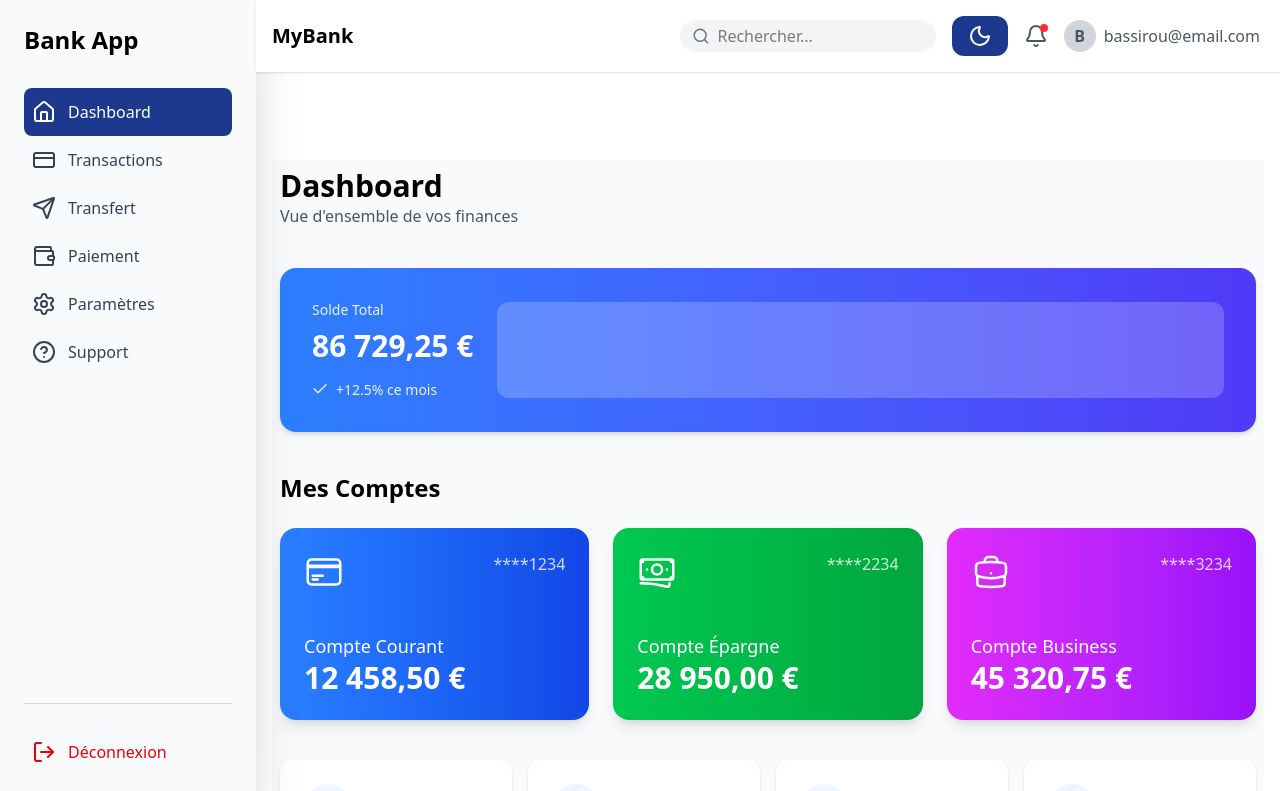
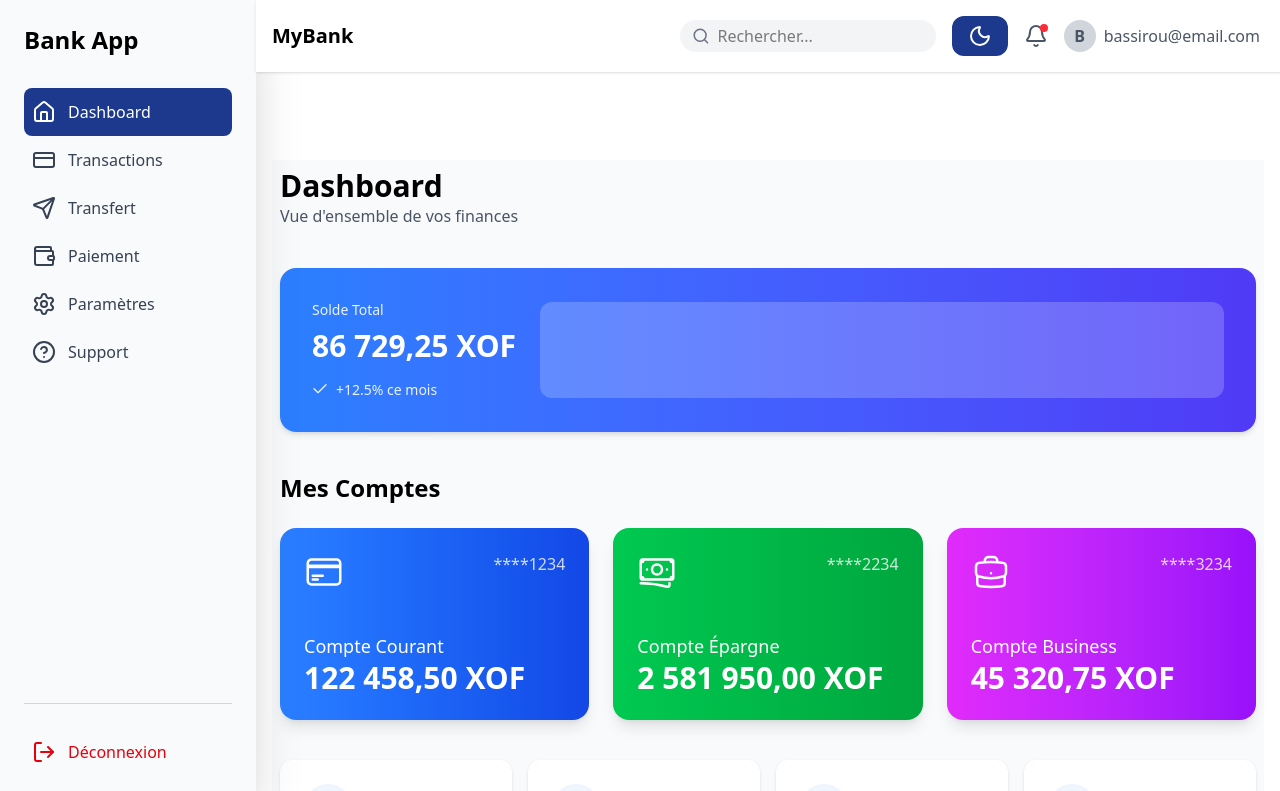
Before and after one commit to adenadams20/frontend1, a React (Vite) app: page /dashboard in a window 1280 px wide. Shown: the top 791 px of the page. Built offline with nearby package versions, Linux system fonts and the light colour scheme.

Commit message:
petite modification de mon chatbot

```diff
--- a/src/pages/Dashboard.jsx
+++ b/src/pages/Dashboard.jsx
@@ -47,7 +47,7 @@ export default function Dashboard() {
         <div className="flex flex-col lg:flex-row lg:items-center lg:justify-between gap-6">
           <div>
             <p className="text-sm opacity-90">Solde Total</p>
-            <p className="text-3xl font-semibold mt-2">86 729,25 €</p>
+            <p className="text-3xl font-semibold mt-2">86 729,25 XOF</p>
 
             <div className="flex items-center mt-4 text-sm opacity-90">
               <svg className="w-4 h-4 mr-2" fill="none" stroke="currentColor" viewBox="0 0 24 24">
@@ -226,9 +226,9 @@ function TransactionItem({ icon, bg, color, title, subtitle, amount, amountColor
 /* COMPTES */
 function AccountsCards() {
   const accounts = [
-    { name: "Compte Courant", amount: "12 458,50 €", number: "****1234", icon: CreditCardIcon, gradient: "from-blue-500 to-blue-700" },
-    { name: "Compte Épargne", amount: "28 950,00 €", number: "****2234", icon: BanknotesIcon, gradient: "from-green-500 to-green-600" },
-    { name: "Compte Business", amount: "45 320,75 €", number: "****3234", icon: BriefcaseIcon, gradient: "from-fuchsia-500 to-purple-600" },
+    { name: "Compte Courant", amount: "122 458,50 XOF", number: "****1234", icon: CreditCardIcon, gradient: "from-blue-500 to-blue-700" },
+    { name: "Compte Épargne", amount: "2 581 950,00 XOF", number: "****2234", icon: BanknotesIcon, gradient: "from-green-500 to-green-600" },
+    { name: "Compte Business", amount: "45 320,75 XOF", number: "****3234", icon: BriefcaseIcon, gradient: "from-fuchsia-500 to-purple-600" },
   ];
 
   return (
--- a/src/pages/FAQ.jsx
+++ b/src/pages/FAQ.jsx
@@ -6,6 +6,11 @@ import InputField from "../components/InputField";
 import Button from "../components/Button";
 
 export default function FAQ() {
+  const [activeCategory, setActiveCategory] = useState("Toutes");
+  const [openIndex, setOpenIndex] = useState(null);
+  const [search, setSearch] = useState("");
+  const [chatOpen, setChatOpen] = useState(false); // État du chat
+
   const categories = [
     "Toutes",
     "Compte",
@@ -25,7 +30,7 @@ export default function FAQ() {
     {
       category: "Transferts",
       question: "Quelle est la limite de transfert quotidienne ?",
-      answer: "La limite de transfert quotidienne standard est de 3 279 785 Francs CFA.Pour augmenter cette limite, contactez notre service client.",
+      answer: "La limite de transfert quotidienne standard est de 3 279 785 Francs CFA. Pour augmenter cette limite, contactez notre service client.",
     },
     {
       category: "Sécurité",
@@ -48,10 +53,6 @@ export default function FAQ() {
       answer: "Contactez immédiatement notre support.",
     },
   ];
-
-  const [activeCategory, setActiveCategory] = useState("Toutes");
-  const [openIndex, setOpenIndex] = useState(null);
-  const [search, setSearch] = useState("");
 
   const filteredQuestions = questions.filter((q) => {
     const matchCategory = activeCategory === "Toutes" || q.category === activeCategory;
@@ -104,9 +105,7 @@ export default function FAQ() {
           </div>
           <h2 className="text-lg font-semibold">Chat en direct</h2>
           <p className="text-gray-500 mt-1">Lun–Ven, 9h–18h</p>
-          <a href="/chat" className="text-blue-600 font-medium mt-3 inline-block">
-            Démarrer le chat
-          </a>
+          {/* Plus de lien “Démarrer le chat” ici */}
         </div>
 
       </div>
@@ -184,7 +183,6 @@ export default function FAQ() {
 
         <form className="space-y-4">
 
-    {/* NOM + EMAIL SUR LA MÊME LIGNE */}
           <div className="grid grid-cols-1 md:grid-cols-2 gap-6">
             <div>
               <label className="block font-medium text-gray-700">Nom</label>
@@ -198,19 +196,19 @@ export default function FAQ() {
               <label className="block font-medium text-gray-700">Email</label>
               <InputField
                 type="email"
-          className="w-full   px-4 py-2 mt-1"
+                className="w-full px-4 py-2 mt-1"
               />
             </div>
+
             <div className="col-span-2">
               <label className="block font-medium text-gray-700">Sujet</label>
               <InputField
                 type="text"
-    className="w-full  px-4 py-2 mt-1"
+                className="w-full px-4 py-2 mt-1"
               />
             </div>
           </div>
 
-    {/* MESSAGE */}
           <div>
             <label className="block font-medium text-gray-700">Message</label>
             <textarea
@@ -219,10 +217,9 @@ export default function FAQ() {
             ></textarea>
           </div>
 
-    {/* BOUTON */}
           <Button
             type="submit"
-  className="flex items-center gap-2  text-white py-3 px-6 rounded-xl text-lg transition-all"
+            className="flex items-center gap-2 text-white py-3 px-6 rounded-xl text-lg transition-all"
           >
             <PaperAirplaneIcon className="w-5 h-5 text-white rotate-45" />
             Envoyer le message
@@ -231,6 +228,26 @@ export default function FAQ() {
         </form>
       </div>
 
+      {/* WIDGET CHAT FLOTTANT */}
+      {chatOpen && (
+        <div className="fixed bottom-24 right-8 w-80 h-96 z-50 shadow-xl border rounded-xl overflow-hidden">
+          <iframe
+            src="https://cdn.botpress.cloud/webchat/v3.5/shareable.html?configUrl=https://files.bpcontent.cloud/2025/12/09/15/20251209152529-RX4ONOEM.json&backgroundColor=%238000ff"
+            className="w-full h-full"
+            title="Support Chat"
+            frameBorder="0"
+            allow="microphone; camera"
+          ></iframe>
+        </div>
+      )}
+
+      {/* BOUTON DE LA BULLE FIXE */}
+      <button
+        onClick={() => setChatOpen(!chatOpen)}
+        className="fixed bottom-8 right-8 bg-purple-600 text-white w-16 h-16 rounded-full shadow-lg flex items-center justify-center z-50 hover:bg-purple-700 transition"
+      >
+        <ChatBubbleLeftRightIcon className="w-8 h-8" />
+      </button>
 
     </div>
   );
```
Also changed, not shown: package.json (+4 -4 lines), tailwind.config.cjs (line endings or trailing spaces), 1 other file (tests, documents, lock files or other folders). Lines whose indentation alone changed are shown as unchanged.
